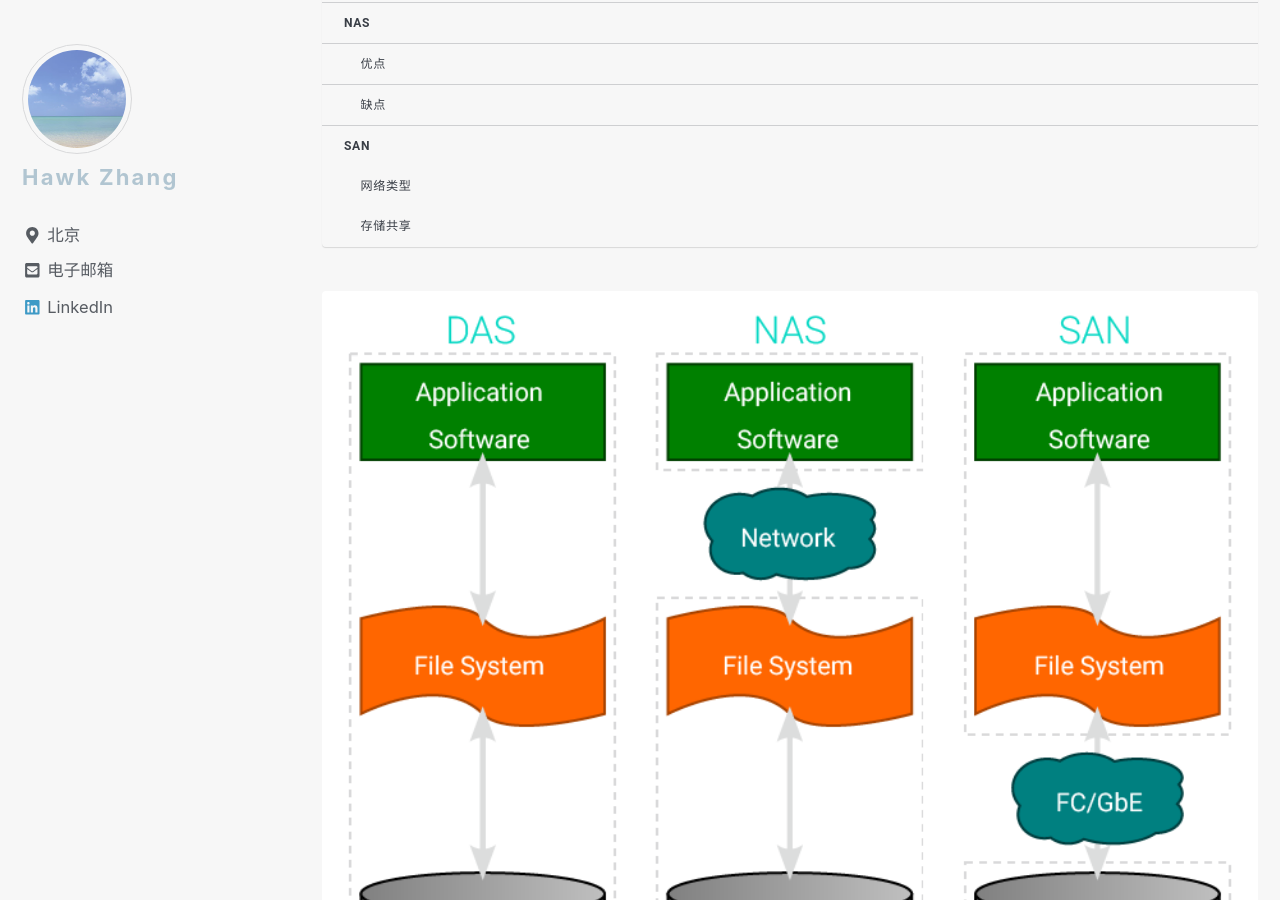
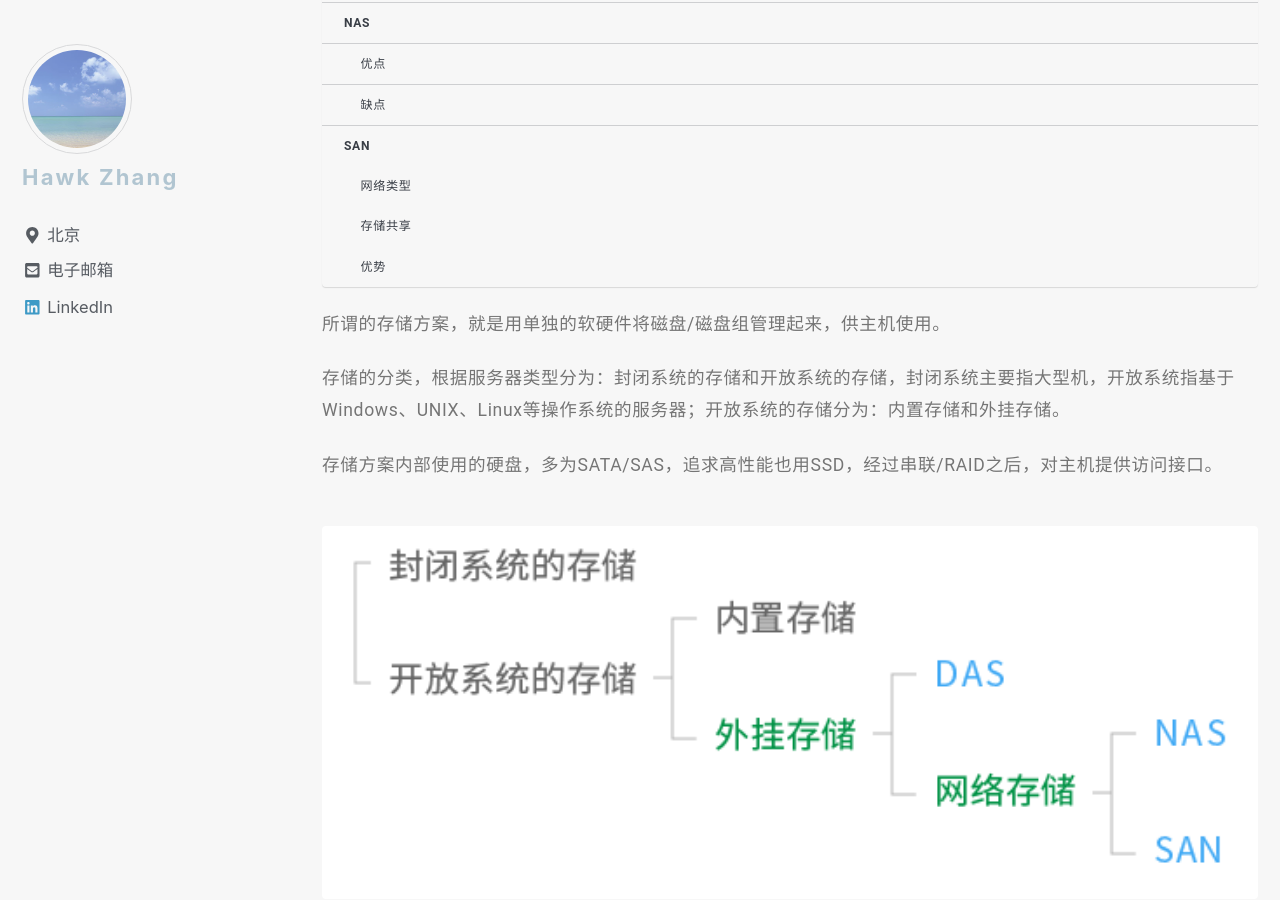
Before and after one commit to narru888/linotes_note, a Jekyll site: the page built from _posts/storage/2018-03-01-das.nas.san.md, in a window 1280 px wide and 900 px high, scrolled down 666 px. Built offline with Jekyll 4.4.1, drawn with Linux system fonts in a browser that asks for light colours; nearby versions of some CDN libraries; a script that is not in the unit is left out.

Commit message:
update on 2018-11-21 16:00:02 CST

```diff
--- a/_posts/storage/2018-03-01-das.nas.san.md
+++ b/_posts/storage/2018-03-01-das.nas.san.md
@@ -12,7 +12,22 @@
   overlay_filter: rgba(0, 0, 0, 0.6)
 ---
 
+
+
+
+所谓的存储方案，就是用单独的软硬件将磁盘/磁盘组管理起来，供主机使用。
+
+存储的分类，根据服务器类型分为：封闭系统的存储和开放系统的存储，封闭系统主要指大型机，开放系统指基于Windows、UNIX、Linux等操作系统的服务器；开放系统的存储分为：内置存储和外挂存储。
+
+存储方案内部使用的硬盘，多为SATA/SAS，追求高性能也用SSD，经过串联/RAID之后，对主机提供访问接口。
+
+{% include figure image_path="/assets/images/storage.cates.png" alt="" %}
+
+
 {% include figure image_path="/assets/images/das.nas.san.png" alt="DAS NAS SAN 的本质区别" %}
+
+
+
 
 
 ## DAS
@@ -218,3 +233,9 @@
 SAN 的一项典型应用是需要高速块级别访问的数据操作服务器，比如电子邮件服务器、数据库、高利用率的文件服务器等。
 
 相对地，NAS 允许多台计算机经过网络访问同一个文件系统，并且会自动同步它们的操作。由于 NAS head 的引入，使得 SAN 存储可以很容易地转换为 NAS。
+
+
+
+
+
+### 优势
```
